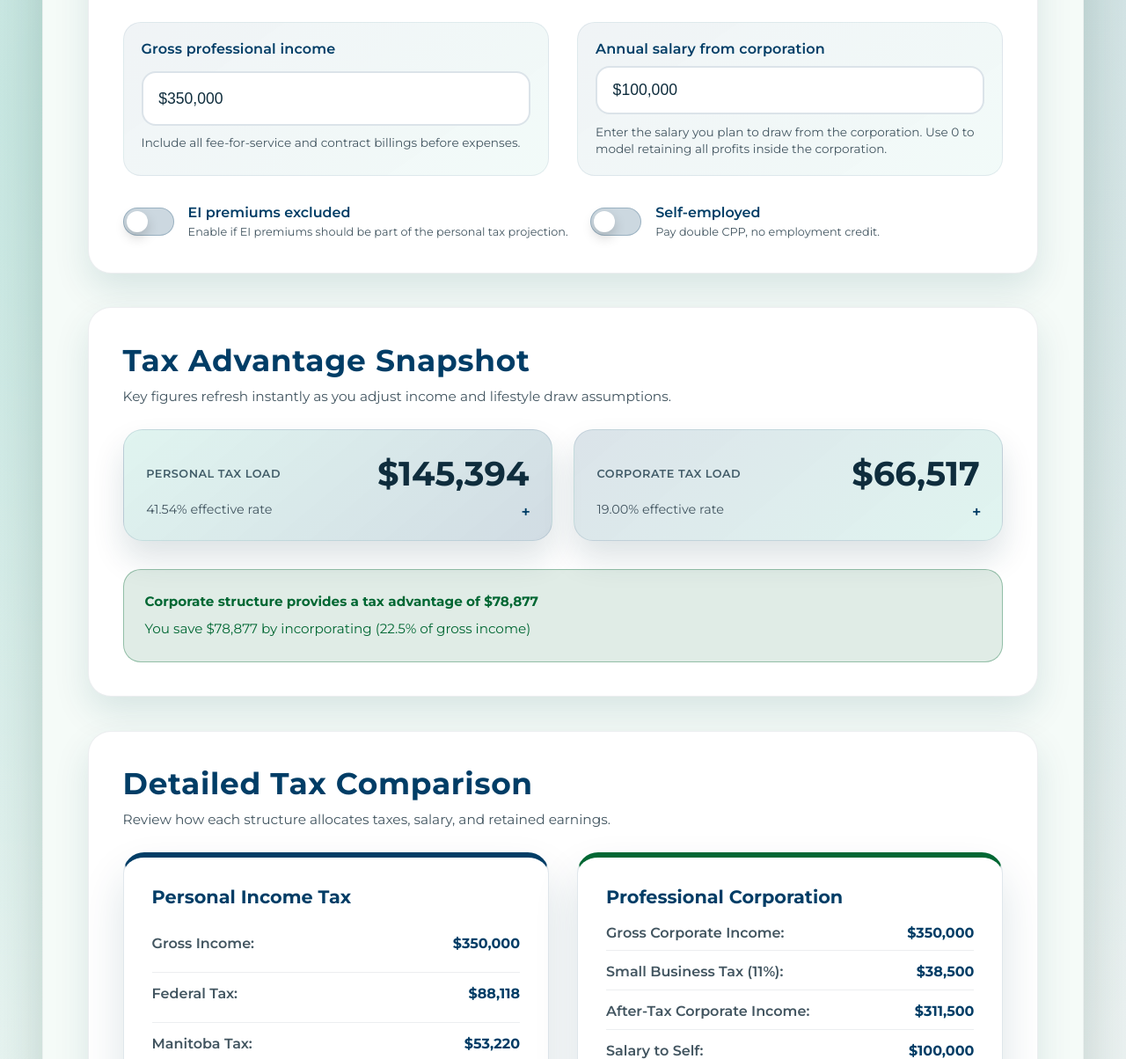
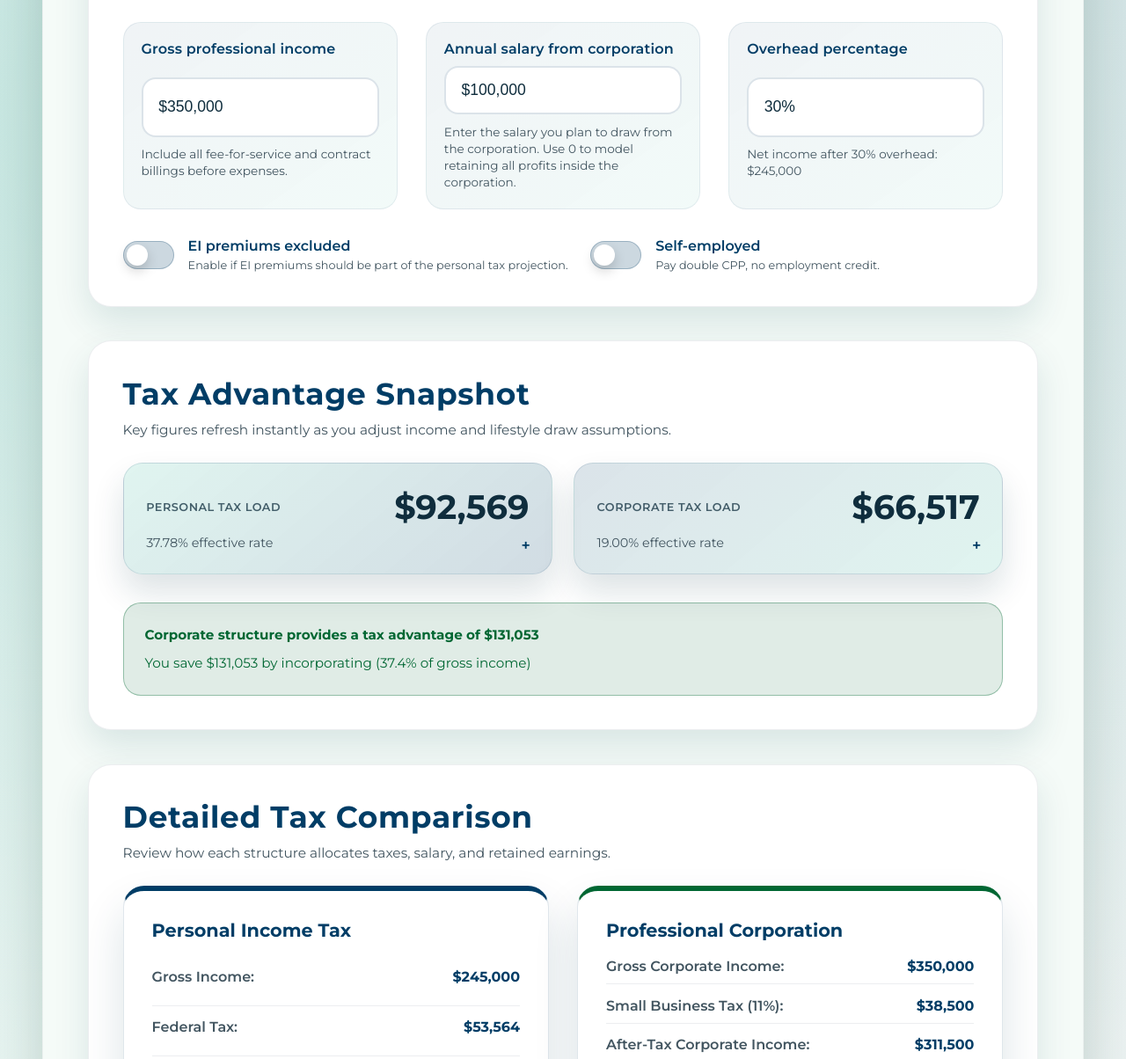
Before and after one commit to BenS-Dev/Tax-Medical, a plain HTML site: page index.html in a window 1280 px wide. Shown: the part 696-1900 px from the top of the page at 88% size. Drawn offline with Linux system fonts and the light colour scheme.

Commit message:
Add overhead percentage field and simplify self-employed toggle
- Added overhead percentage input (default 30%) to calculate net income after overhead
- All personal tax calculations now use net income after overhead deduction
- Simplified self-employed toggle text to 'Self-employed' with concise description
- Net income after overhead displayed dynamically below overhead field
- Corporate calculations continue to use full gross income

```diff
--- a/index.html
+++ b/index.html
@@ -41,6 +41,11 @@
                         <label for="personalExpenses">Annual salary from corporation</label>
                         <input type="text" id="personalExpenses" placeholder="$100,000" value="$100,000">
                         <span class="input-hint">Enter the salary you plan to draw from the corporation. Use 0 to model retaining all profits inside the corporation.</span>
+                    </div>
+                    <div class="input-group">
+                        <label for="overheadPercent">Overhead percentage</label>
+                        <input type="text" id="overheadPercent" placeholder="30%" value="30%">
+                        <span class="input-hint" id="netSalaryHint">Net salary after overhead: $0</span>
                     </div>
                 </div>
                 <div class="input-controls">
--- a/script/app.js
+++ b/script/app.js
@@ -204,6 +204,21 @@ function calculateTax() {
     const grossIncome = parseInputCurrency(document.getElementById('grossIncome').value);
     const personalExpensesField = document.getElementById('personalExpenses');
     const personalExpenses = personalExpensesField.value.trim() === '' ? 100_000 : parseInputCurrency(personalExpensesField.value);
+
+    // Parse overhead percentage
+    const overheadPercentField = document.getElementById('overheadPercent');
+    const overheadPercentStr = overheadPercentField ? overheadPercentField.value.replace(/[^\d.]/g, '') : '30';
+    const overheadPercent = parseFloat(overheadPercentStr) || 30;
+
+    // Calculate net income after overhead
+    const netIncomeAfterOverhead = grossIncome * (1 - overheadPercent / 100);
+
+    // Update net salary hint
+    const netSalaryHint = document.getElementById('netSalaryHint');
+    if (netSalaryHint) {
+        netSalaryHint.textContent = `Net income after ${overheadPercent}% overhead: ${formatCurrency(netIncomeAfterOverhead)}`;
+    }
+
     const includeEi = document.getElementById('includeEi')?.checked || false;
 
     // Check if selfEmployed toggle exists, default to false if not
@@ -215,16 +230,17 @@ function calculateTax() {
 
     // ============================================================
     // CALCULATE CPP AND TAXABLE INCOME (DIFFERENT FOR EACH TYPE)
+    // Use netIncomeAfterOverhead for personal calculations
     // ============================================================
 
     let cpp, taxableIncome;
 
     if (isSelfEmployed) {
         // SELF-EMPLOYED: Pay both employee AND employer portions
-        const cppBasePensionable = Math.max(0, Math.min(grossIncome, CPP_YMPE) - CPP_BASE_EXEMPTION);
+        const cppBasePensionable = Math.max(0, Math.min(netIncomeAfterOverhead, CPP_YMPE) - CPP_BASE_EXEMPTION);
         const cppBase = Math.min(cppBasePensionable * CPP_SELF_EMPLOYED_RATE, CPP_SELF_EMPLOYED_BASE_MAX);
 
-        const cpp2Pensionable = Math.max(0, Math.min(grossIncome, CPP_YAMPE) - CPP_YMPE);
+        const cpp2Pensionable = Math.max(0, Math.min(netIncomeAfterOverhead, CPP_YAMPE) - CPP_YMPE);
         const cpp2 = Math.min(cpp2Pensionable * CPP2_SELF_EMPLOYED_RATE, CPP2_SELF_EMPLOYED_MAX);
 
         cpp = cppBase + cpp2;
@@ -233,20 +249,20 @@ function calculateTax() {
         const cppEmployerDeduction = cpp / 2;
         const cppEnhancedDeduction = CPP_ENHANCED_MAX;
 
-        taxableIncome = grossIncome - cppEmployerDeduction - cppEnhancedDeduction;
+        taxableIncome = netIncomeAfterOverhead - cppEmployerDeduction - cppEnhancedDeduction;
 
     } else {
         // EMPLOYEE: Pay only employee portion
-        const cppBasePensionable = Math.max(0, Math.min(grossIncome, CPP_YMPE) - CPP_BASE_EXEMPTION);
+        const cppBasePensionable = Math.max(0, Math.min(netIncomeAfterOverhead, CPP_YMPE) - CPP_BASE_EXEMPTION);
         const cppBase = Math.min(cppBasePensionable * CPP_EMPLOYEE_RATE, CPP_BASE_MAX);
 
-        const cpp2Pensionable = Math.max(0, Math.min(grossIncome, CPP_YAMPE) - CPP_YMPE);
+        const cpp2Pensionable = Math.max(0, Math.min(netIncomeAfterOverhead, CPP_YAMPE) - CPP_YMPE);
         const cpp2 = Math.min(cpp2Pensionable * CPP2_EMPLOYEE_RATE, CPP2_MAX);
 
         cpp = cppBase + cpp2;
 
         // Employee deduction: only enhanced portion
-        taxableIncome = grossIncome - CPP_ENHANCED_MAX;
+        taxableIncome = netIncomeAfterOverhead - CPP_ENHANCED_MAX;
     }
 
     // ============================================================
@@ -322,11 +338,11 @@ function calculateTax() {
     // CALCULATE EI AND TOTALS FOR PERSONAL
     // ============================================================
 
-    const ei = includeEi ? Math.min(grossIncome * EI_RATE, EI_MAX) : 0;
+    const ei = includeEi ? Math.min(netIncomeAfterOverhead * EI_RATE, EI_MAX) : 0;
 
     const totalPersonalTax = federalTax + manitobaTax + cpp + ei;
-    const netPersonal = grossIncome - totalPersonalTax;
-    const effectivePersonalRate = grossIncome > 0 ? ((totalPersonalTax / grossIncome) * 100).toFixed(2) : '0.00';
+    const netPersonal = netIncomeAfterOverhead - totalPersonalTax;
+    const effectivePersonalRate = netIncomeAfterOverhead > 0 ? ((totalPersonalTax / netIncomeAfterOverhead) * 100).toFixed(2) : '0.00';
 
     // ============================================================
     // CORPORATE SCENARIO (ALWAYS USES EMPLOYEE CPP)
@@ -418,7 +434,7 @@ function calculateTax() {
     // ============================================================
 
     updatePersonalResults({
-        grossIncome,
+        grossIncome: netIncomeAfterOverhead,
         federalTax,
         provincialTax: manitobaTax,
         cpp,
@@ -537,11 +553,19 @@ document.getElementById('personalExpenses').addEventListener('input', () => {
     calculateTax();
 });
 
+document.getElementById('overheadPercent').addEventListener('input', () => {
+    calculateTax();
+});
+
 document.getElementById('grossIncome').addEventListener('focus', (event) => {
     event.target.select();
 });
 
 document.getElementById('personalExpenses').addEventListener('focus', (event) => {
+    event.target.select();
+});
+
+document.getElementById('overheadPercent').addEventListener('focus', (event) => {
     event.target.select();
 });
 
```
